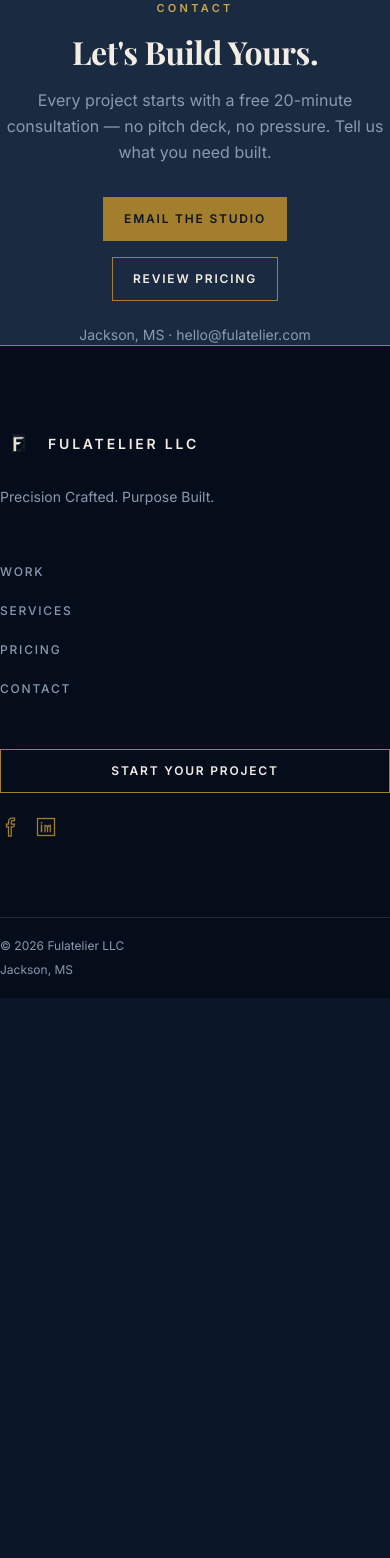
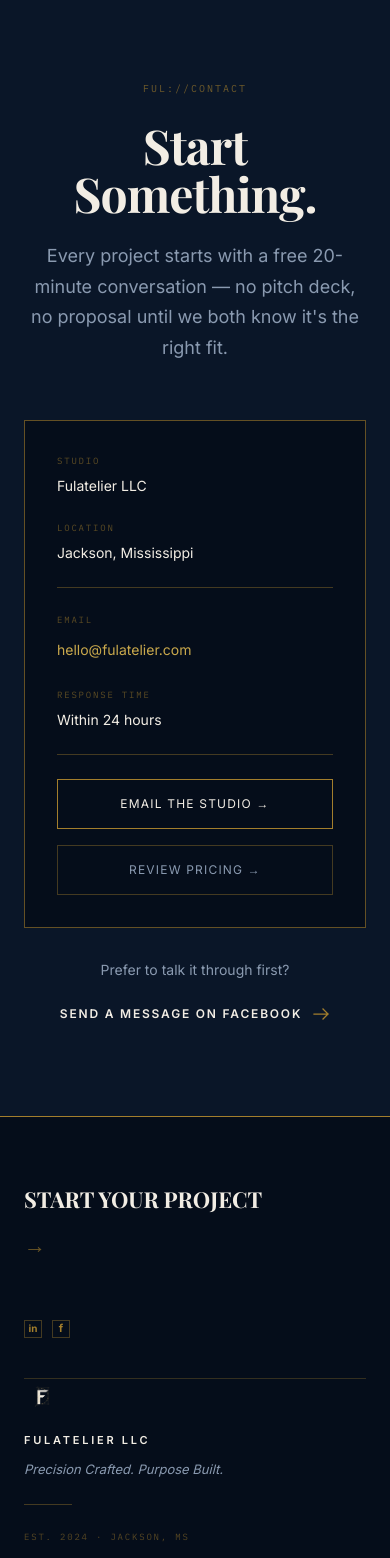
Before and after one commit to Goodmoneyinc/Fulatelier-Site, a Next.js app: page / in a window 390 px wide. Shown: the part 10030-11588 px from the top of the page. Before the commit the page ends 11028 px from the top, so only its background shows below. Built offline with nearby package versions, Linux system fonts and the light colour scheme.

Commit message:
Add Contact closing panel and redesign site Footer
Commission panel uses BorderDraw unfold with studio specs and CTAs;
footer gets three-column brand/nav/project close with pulsing arrow
and full-opacity gold bookend rules.

Co-authored-by: FULATELIER <Goodmoneyinc@users.noreply.github.com>

```diff
--- a/components/layout/Footer.tsx
+++ b/components/layout/Footer.tsx
@@ -1,140 +1,139 @@
-import { Button } from "@/components/ui/Button";
+"use client";
+
+import { motion, useReducedMotion } from "framer-motion";
 import { LogoMark } from "@/components/ui/LogoMark";
 import { navLinks, social } from "@/lib/constants";
 
-function FacebookIcon({ className = "" }: { className?: string }) {
-  return (
-    <svg
-      width="20"
-      height="20"
-      viewBox="0 0 20 20"
-      fill="none"
-      xmlns="http://www.w3.org/2000/svg"
-      className={className}
-      aria-hidden="true"
-    >
-      <path
-        d="M12.5 3.5H14.5V1H12.25C9.9 1 8.5 2.55 8.5 5V7H6.5V9.75H8.5V19H11.25V9.75H13.75L14.5 7H11.25V5.25C11.25 4.35 11.55 3.5 12.5 3.5Z"
-        stroke="currentColor"
-        strokeWidth="1.25"
-        strokeLinejoin="miter"
-      />
-    </svg>
-  );
-}
-
-function LinkedInIcon({ className = "" }: { className?: string }) {
-  return (
-    <svg
-      width="20"
-      height="20"
-      viewBox="0 0 20 20"
-      fill="none"
-      xmlns="http://www.w3.org/2000/svg"
-      className={className}
-      aria-hidden="true"
-    >
-      <rect
-        x="1.5"
-        y="1.5"
-        width="17"
-        height="17"
-        stroke="currentColor"
-        strokeWidth="1.25"
-      />
-      <path
-        d="M5.5 8.25V14.5M5.5 5.75V5.76"
-        stroke="currentColor"
-        strokeWidth="1.5"
-        strokeLinecap="square"
-      />
-      <path
-        d="M9 14.5V8.25H9C10.35 8.25 11.5 9.4 11.5 10.75V14.5M11.5 10.75C11.5 9.4 12.65 8.25 14 8.25H14.25V14.5"
-        stroke="currentColor"
-        strokeWidth="1.25"
-        strokeLinecap="square"
-        strokeLinejoin="miter"
-      />
-    </svg>
-  );
-}
-
 /**
- * Site-wide footer — tonal navy (`footerBg`), gold top rule, three columns.
+ * Site footer — tonal navy close, strongest gold rules on the page.
+ * Static on arrival; only the CTA arrow pulses (unless reduced motion).
  */
 export function Footer() {
-  const year = new Date().getFullYear();
+  const reduceMotionPref = useReducedMotion();
+  const reduceMotion = Boolean(reduceMotionPref);
 
   return (
-    <footer className="border-t border-accent bg-footer text-subtle">
-      <div className="container-fulatelier py-section-mobile lg:py-section-desktop">
-        <div className="grid grid-cols-1 gap-12 lg:grid-cols-3 lg:gap-10">
-          <div>
-            <a
-              href="#main-content"
-              className="inline-flex items-center gap-3 text-subtle transition-colors duration-200 hover:text-text focus-visible:outline-none focus-visible:ring-2 focus-visible:ring-gold-light focus-visible:ring-offset-2 focus-visible:ring-offset-footer"
-            >
-              <LogoMark className="h-9 w-9 shrink-0" />
-              <span className="font-inter text-sm font-semibold uppercase tracking-[0.2em] text-text">
-                Fulatelier LLC
-              </span>
-            </a>
-            <p className="mt-4 max-w-xs font-inter text-sm leading-relaxed text-subtle">
+    <footer role="contentinfo" className="bg-footer text-subtle">
+      {/* Strongest gold separator — flush to the top edge */}
+      <div className="h-px w-full bg-accent" aria-hidden="true" />
+
+      <div className="mx-auto max-w-[1100px] px-6 pb-10 pt-16 lg:px-8">
+        <div className="grid grid-cols-1 gap-0 md:grid-cols-3 md:gap-12">
+          {/* LEFT — brand (mobile order 2) */}
+          <div className="order-2 border-b border-accent/30 pb-10 md:order-1 md:border-b-0 md:pb-0">
+            <LogoMark className="mb-4 h-9 w-9" />
+            <p className="mb-2 font-inter text-[11px] font-semibold uppercase tracking-[0.25em] text-text">
+              FULATELIER LLC
+            </p>
+            <p className="mb-6 font-inter text-[13px] italic text-subtle">
               Precision Crafted. Purpose Built.
+            </p>
+            <div
+              className="mb-6 h-px w-12 bg-accent/40"
+              aria-hidden="true"
+            />
+            <p className="font-mono text-[9px] tracking-[0.2em] text-accent/50">
+              EST. 2024 · JACKSON, MS
             </p>
           </div>
 
-          <nav aria-label="Footer">
-            <ul className="flex flex-col gap-3 lg:items-center">
-              {navLinks.map((link) => (
+          {/* CENTER — navigate (mobile order 3) */}
+          <nav
+            aria-label="Footer navigation"
+            className="order-3 border-b border-accent/30 pb-10 md:order-2 md:border-b-0 md:pb-0"
+          >
+            <p className="mb-5 font-mono text-[9px] tracking-[0.2em] text-accent/55">
+              NAVIGATE
+            </p>
+            <ul className="flex flex-col">
+              {navLinks.map((link, index) => (
                 <li key={link.href}>
                   <a
                     href={link.href}
-                    className="font-inter text-xs font-medium uppercase tracking-[0.15em] text-subtle transition-colors duration-200 hover:text-text focus-visible:outline-none focus-visible:ring-2 focus-visible:ring-gold-light focus-visible:ring-offset-2 focus-visible:ring-offset-footer"
+                    className="block font-inter text-xs uppercase leading-[2.4] tracking-[0.15em] text-subtle transition-colors duration-150 ease-out hover:text-text focus-visible:outline-none focus-visible:ring-2 focus-visible:ring-gold-light focus-visible:ring-offset-2 focus-visible:ring-offset-footer"
                   >
                     {link.label}
                   </a>
+                  {index < navLinks.length - 1 ? (
+                    <div
+                      className="h-px w-full bg-accent/30"
+                      aria-hidden="true"
+                    />
+                  ) : null}
                 </li>
               ))}
             </ul>
           </nav>
 
-          <div className="flex flex-col gap-6 lg:items-end">
-            <Button href="#contact" variant="outline">
-              Start Your Project
-            </Button>
-            <div className="flex items-center gap-4">
+          {/* RIGHT — CTA (mobile order 1) */}
+          <div className="order-1 border-b border-accent/30 pb-10 md:order-3 md:border-b-0 md:pb-0">
+            <a
+              href="#contact"
+              className="group inline-block transition-colors duration-200 ease-out hover:text-accent-light focus-visible:outline-none focus-visible:ring-2 focus-visible:ring-gold-light focus-visible:ring-offset-2 focus-visible:ring-offset-footer"
+            >
+              <span className="mb-2 block font-playfair text-[22px] font-bold text-text transition-colors duration-200 ease-out group-hover:text-accent-light">
+                START YOUR PROJECT
+              </span>
+              <motion.span
+                aria-hidden="true"
+                className="mb-6 block font-playfair text-[22px] text-accent transition-transform duration-200 ease-out group-hover:translate-x-1.5"
+                animate={
+                  reduceMotion ? { opacity: 1 } : { opacity: [1, 0.4, 1] }
+                }
+                transition={
+                  reduceMotion
+                    ? undefined
+                    : {
+                        duration: 2.5,
+                        repeat: Infinity,
+                        ease: "easeInOut",
+                      }
+                }
+              >
+                →
+              </motion.span>
+            </a>
+
+            <div className="mt-8 flex items-center gap-2.5">
+              <a
+                href={social.linkedin}
+                target="_blank"
+                rel="noopener noreferrer"
+                aria-label="LinkedIn"
+                className="flex h-[18px] w-[18px] items-center justify-center border border-accent/40 bg-transparent font-inter text-[10px] font-bold text-accent transition-[border-color,background-color] duration-150 ease-out hover:border-accent hover:bg-accent/15 focus-visible:outline-none focus-visible:ring-2 focus-visible:ring-gold-light focus-visible:ring-offset-2 focus-visible:ring-offset-footer"
+              >
+                in
+              </a>
               <a
                 href={social.facebook}
                 target="_blank"
                 rel="noopener noreferrer"
-                className="text-accent transition-colors duration-200 hover:text-accent-light focus-visible:outline-none focus-visible:ring-2 focus-visible:ring-gold-light focus-visible:ring-offset-2 focus-visible:ring-offset-footer"
-                aria-label="Fulatelier on Facebook"
+                aria-label="Facebook"
+                className="flex h-[18px] w-[18px] items-center justify-center border border-accent/40 bg-transparent font-inter text-[11px] font-bold text-accent transition-[border-color,background-color] duration-150 ease-out hover:border-accent hover:bg-accent/15 focus-visible:outline-none focus-visible:ring-2 focus-visible:ring-gold-light focus-visible:ring-offset-2 focus-visible:ring-offset-footer"
               >
-                <FacebookIcon />
-              </a>
-              <a
-                href={social.linkedin}
-                target="_blank"
-                rel="noopener noreferrer"
-                className="text-accent transition-colors duration-200 hover:text-accent-light focus-visible:outline-none focus-visible:ring-2 focus-visible:ring-gold-light focus-visible:ring-offset-2 focus-visible:ring-offset-footer"
-                aria-label="Fulatelier on LinkedIn"
-              >
-                <LinkedInIcon />
+                f
               </a>
             </div>
           </div>
         </div>
       </div>
 
-      <div className="border-t border-subtle/20">
-        <div className="container-fulatelier flex flex-col gap-2 py-5 sm:flex-row sm:items-center sm:justify-between">
-          <p className="font-inter text-xs text-subtle">
-            © {year} Fulatelier LLC
+      {/* Bottom bar */}
+      <div className="border-t border-accent/20">
+        <div className="mx-auto flex max-w-[1100px] flex-col items-center gap-2 px-6 py-5 text-center md:flex-row md:justify-between md:text-left lg:px-8">
+          <small className="font-inter text-[11px] text-subtle">
+            © 2026 Fulatelier LLC
+          </small>
+          <p className="hidden font-mono text-[9px] tracking-[0.2em] text-accent/40 md:block">
+            PRECISION CRAFTED. PURPOSE BUILT.
           </p>
-          <p className="font-inter text-xs text-subtle">Jackson, MS</p>
+          <p className="font-inter text-[11px] text-subtle">Jackson, MS</p>
         </div>
       </div>
+
+      {/* Closing mark — echoes the nav gold bar */}
+      <div className="h-2 w-full bg-footer" aria-hidden="true" />
+      <div className="h-px w-full bg-accent" aria-hidden="true" />
     </footer>
   );
 }
--- a/components/sections/Contact.tsx
+++ b/components/sections/Contact.tsx
@@ -1,43 +1,285 @@
 "use client";
 
-import { Button } from "@/components/ui/Button";
+import { useEffect, useRef, useState } from "react";
+import { motion, useInView, useReducedMotion } from "framer-motion";
+import { ArrowLink } from "@/components/ui/ArrowLink";
+import { BorderDraw } from "@/components/ui/BorderDraw";
+import { social } from "@/lib/constants";
+
+const EASE = [0.16, 1, 0.3, 1] as const;
+
+function SectionHeader({
+  active,
+  reduceMotion,
+}: {
+  active: boolean;
+  reduceMotion: boolean;
+}) {
+  return (
+    <div className="text-center">
+      <motion.p
+        className="mb-6 font-mono text-[10px] tracking-[0.2em] text-accent"
+        initial={{ opacity: 0 }}
+        animate={active ? { opacity: 0.65 } : { opacity: 0 }}
+        transition={{ duration: reduceMotion ? 0.2 : 0.25, ease: "easeOut" }}
+      >
+        FUL://CONTACT
+      </motion.p>
+
+      <div className="relative mx-auto inline-block w-full">
+        {!reduceMotion ? (
+          <motion.span
+            className="pointer-events-none absolute left-0 top-1/2 z-10 h-px w-full origin-left bg-accent"
+            aria-hidden="true"
+            initial={{ scaleX: 0, opacity: 1 }}
+            animate={
+              active
+                ? { scaleX: [0, 1, 1], opacity: [1, 1, 0] }
+                : { scaleX: 0, opacity: 1 }
+            }
+            transition={{
+              duration: 0.45,
+              delay: 0.15,
+              times: [0, 300 / 450, 1],
+              ease: "linear",
+            }}
+          />
+        ) : null}
+
+        <motion.h2
+          id="contact-heading"
+          className="mb-6 font-playfair text-h1 font-bold leading-none tracking-[-0.02em] text-text md:text-h1-desktop"
+          initial={{ opacity: 0 }}
+          animate={active ? { opacity: 1 } : { opacity: 0 }}
+          transition={{
+            duration: reduceMotion ? 0.2 : 0.3,
+            delay: reduceMotion ? 0 : 0.15,
+            ease: "easeOut",
+          }}
+        >
+          Start Something.
+        </motion.h2>
+      </div>
+
+      <motion.p
+        className="mx-auto mb-14 max-w-[520px] font-inter text-lg leading-[1.7] text-subtle"
+        initial={reduceMotion ? { opacity: 0 } : { opacity: 0, y: 6 }}
+        animate={
+          active
+            ? reduceMotion
+              ? { opacity: 1 }
+              : { opacity: 1, y: 0 }
+            : reduceMotion
+              ? { opacity: 0 }
+              : { opacity: 0, y: 6 }
+        }
+        transition={{
+          duration: reduceMotion ? 0.2 : 0.3,
+          delay: reduceMotion ? 0 : 0.45,
+          ease: "easeOut",
+        }}
+      >
+        Every project starts with a free 20-minute conversation — no pitch deck,
+        no proposal until we both know it&apos;s the right fit.
+      </motion.p>
+    </div>
+  );
+}
+
+function SpecRow({
+  leftLabel,
+  leftValue,
+  rightLabel,
+  rightValue,
+  leftHref,
+  leftAriaLabel,
+}: {
+  leftLabel: string;
+  leftValue: string;
+  rightLabel: string;
+  rightValue: string;
+  leftHref?: string;
+  leftAriaLabel?: string;
+}) {
+  const valueClass =
+    "font-inter text-sm text-text";
+  const goldLinkClass =
+    "font-inter text-sm text-accent-light transition-colors duration-150 hover:text-gold-light hover:underline";
+
+  return (
+    <div className="grid grid-cols-1 gap-6 sm:grid-cols-2 sm:gap-8">
+      <div>
+        <p className="mb-2 font-mono text-[9px] tracking-[0.2em] text-accent/55">
+          {leftLabel}
+        </p>
+        {leftHref ? (
+          <a
+            href={leftHref}
+            aria-label={leftAriaLabel}
+            className={goldLinkClass}
+          >
+            {leftValue}
+          </a>
+        ) : (
+          <p className={valueClass}>{leftValue}</p>
+        )}
+      </div>
+      <div>
+        <p className="mb-2 font-mono text-[9px] tracking-[0.2em] text-accent/55">
+          {rightLabel}
+        </p>
+        <p className={valueClass}>{rightValue}</p>
+      </div>
+    </div>
+  );
+}
+
+function CommissionPanel({
+  active,
+  reduceMotion,
+}: {
+  active: boolean;
+  reduceMotion: boolean;
+}) {
+  const [showBorder, setShowBorder] = useState(reduceMotion);
+  const [reveal, setReveal] = useState(reduceMotion);
+
+  useEffect(() => {
+    if (!active) return;
+    if (reduceMotion) {
+      setShowBorder(true);
+      setReveal(true);
+      return;
+    }
+    const borderTimer = window.setTimeout(() => setShowBorder(true), 420);
+    const revealTimer = window.setTimeout(() => setReveal(true), 280);
+    return () => {
+      window.clearTimeout(borderTimer);
+      window.clearTimeout(revealTimer);
+    };
+  }, [active, reduceMotion]);
+
+  return (
+    <div
+      className={[
+        "relative mx-auto max-w-[600px] bg-footer p-8 md:p-12",
+        showBorder ? "border border-accent/60" : "border border-transparent",
+      ].join(" ")}
+    >
+      {!reduceMotion ? (
+        <BorderDraw
+          active={active}
+          color="#A37E2C"
+          duration={0.42}
+          delay={0}
+          ease="linear"
+          fadeOutDuration={0.1}
+        />
+      ) : null}
+
+      <motion.div
+        className="relative z-[1]"
+        initial={
+          reduceMotion
+            ? { opacity: 0 }
+            : { clipPath: "inset(0 0 100% 0)", opacity: 0.6 }
+        }
+        animate={
+          reveal
+            ? reduceMotion
+              ? { opacity: 1 }
+              : { clipPath: "inset(0 0 0% 0)", opacity: 1 }
+            : reduceMotion
+              ? { opacity: 0 }
+              : { clipPath: "inset(0 0 100% 0)", opacity: 0.6 }
+        }
+        transition={
+          reduceMotion
+            ? { duration: 0.2, ease: "easeOut" }
+            : { duration: 0.55, ease: EASE }
+        }
+      >
+        <SpecRow
+          leftLabel="STUDIO"
+          leftValue="Fulatelier LLC"
+          rightLabel="LOCATION"
+          rightValue="Jackson, Mississippi"
+        />
+
+        <div
+          className="my-6 h-px w-full bg-accent/40"
+          aria-hidden="true"
+        />
+
+        <SpecRow
+          leftLabel="EMAIL"
+          leftValue="hello@fulatelier.com"
+          leftHref="mailto:hello@fulatelier.com"
+          leftAriaLabel="Email Fulatelier at hello@fulatelier.com"
+          rightLabel="RESPONSE TIME"
+          rightValue="Within 24 hours"
+        />
+
+        <div
+          className="my-6 h-px w-full bg-accent/40"
+          aria-hidden="true"
+        />
+
+        <div className="grid grid-cols-1 gap-4 sm:grid-cols-2">
+          <a
+            href="mailto:hello@fulatelier.com"
+            aria-label="Email Fulatelier at hello@fulatelier.com"
+            className="border border-accent bg-transparent px-0 py-4 text-center font-inter text-xs uppercase tracking-[0.1em] text-text transition-[background-color,color] duration-150 ease-out hover:bg-accent hover:text-background focus-visible:outline-none focus-visible:ring-2 focus-visible:ring-gold-light focus-visible:ring-offset-2 focus-visible:ring-offset-footer"
+          >
+            EMAIL THE STUDIO →
+          </a>
+          <a
+            href="#pricing"
+            className="border border-accent/40 bg-transparent px-0 py-4 text-center font-inter text-xs uppercase tracking-[0.1em] text-subtle transition-[border-color,color] duration-150 ease-out hover:border-accent hover:text-text focus-visible:outline-none focus-visible:ring-2 focus-visible:ring-gold-light focus-visible:ring-offset-2 focus-visible:ring-offset-footer"
+          >
+            REVIEW PRICING →
+          </a>
+        </div>
+      </motion.div>
+    </div>
+  );
+}
 
 /**
- * Contact — destination for primary CTAs and nav Contact link.
+ * Contact — closing commission panel. Every project starts here.
  */
 export function Contact() {
+  const reduceMotionPref = useReducedMotion();
+  const reduceMotion = Boolean(reduceMotionPref);
+  const sectionRef = useRef<HTMLElement>(null);
+  const inView = useInView(sectionRef, { once: true, amount: 0.25 });
+
   return (
     <section
+      ref={sectionRef}
       id="contact"
-      className="section-fulatelier bg-card"
+      role="region"
+      aria-label="Contact"
       aria-labelledby="contact-heading"
+      className="w-full border-t border-accent/30 bg-background py-section-mobile md:py-section-desktop"
     >
-      <div className="container-fulatelier">
-        <div className="mx-auto max-w-2xl text-center">
-          <p className="font-inter text-[11px] font-semibold uppercase tracking-[0.3em] text-accent-light">
-            Contact
+      <div className="relative mx-auto max-w-[720px] px-6 lg:px-8">
+        <SectionHeader active={inView} reduceMotion={reduceMotion} />
+
+        <CommissionPanel active={inView} reduceMotion={reduceMotion} />
+
+        <div className="mt-8 text-center">
+          <p className="mb-3 font-inter text-sm text-subtle">
+            Prefer to talk it through first?
           </p>
-          <h2
-            id="contact-heading"
-            className="mt-4 font-playfair text-h2 font-bold tracking-[-0.015em] text-text lg:text-h2-desktop"
+          <ArrowLink
+            href={social.facebook}
+            target="_blank"
+            rel="noopener noreferrer"
+            aria-label="Send a message on Facebook (opens in new tab)"
           >
-            Let&apos;s Build Yours.
-          </h2>
-          <p className="mt-4 font-inter text-base leading-relaxed text-subtle lg:text-lg">
-            Every project starts with a free 20-minute consultation — no pitch
-            deck, no pressure. Tell us what you need built.
-          </p>
-          <div className="mt-8 flex flex-col items-center justify-center gap-4 sm:flex-row">
-            <Button href="mailto:hello@fulatelier.com" variant="solid">
-              Email the Studio
-            </Button>
-            <Button href="#pricing" variant="outline">
-              Review Pricing
-            </Button>
-          </div>
-          <p className="mt-6 font-inter text-sm text-subtle">
-            Jackson, MS · hello@fulatelier.com
-          </p>
+            Send a message on Facebook
+          </ArrowLink>
         </div>
       </div>
     </section>
```
